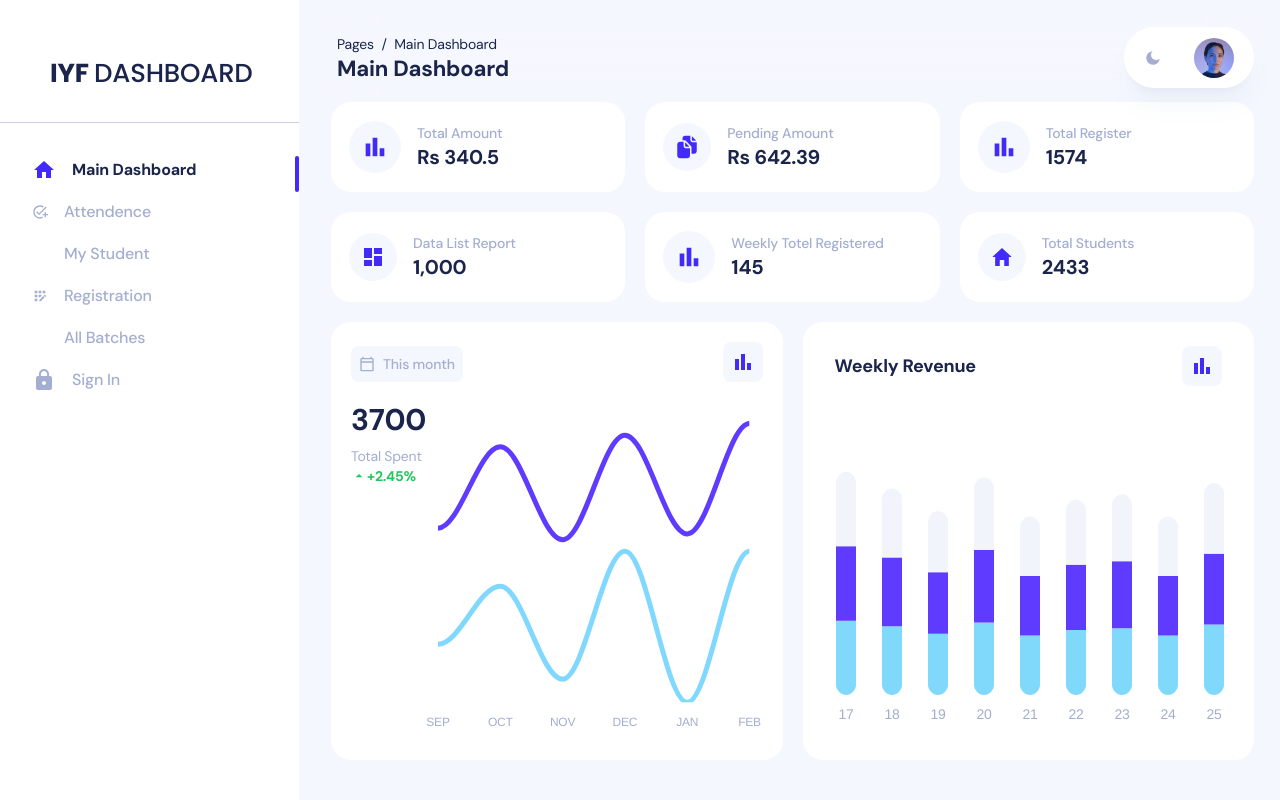
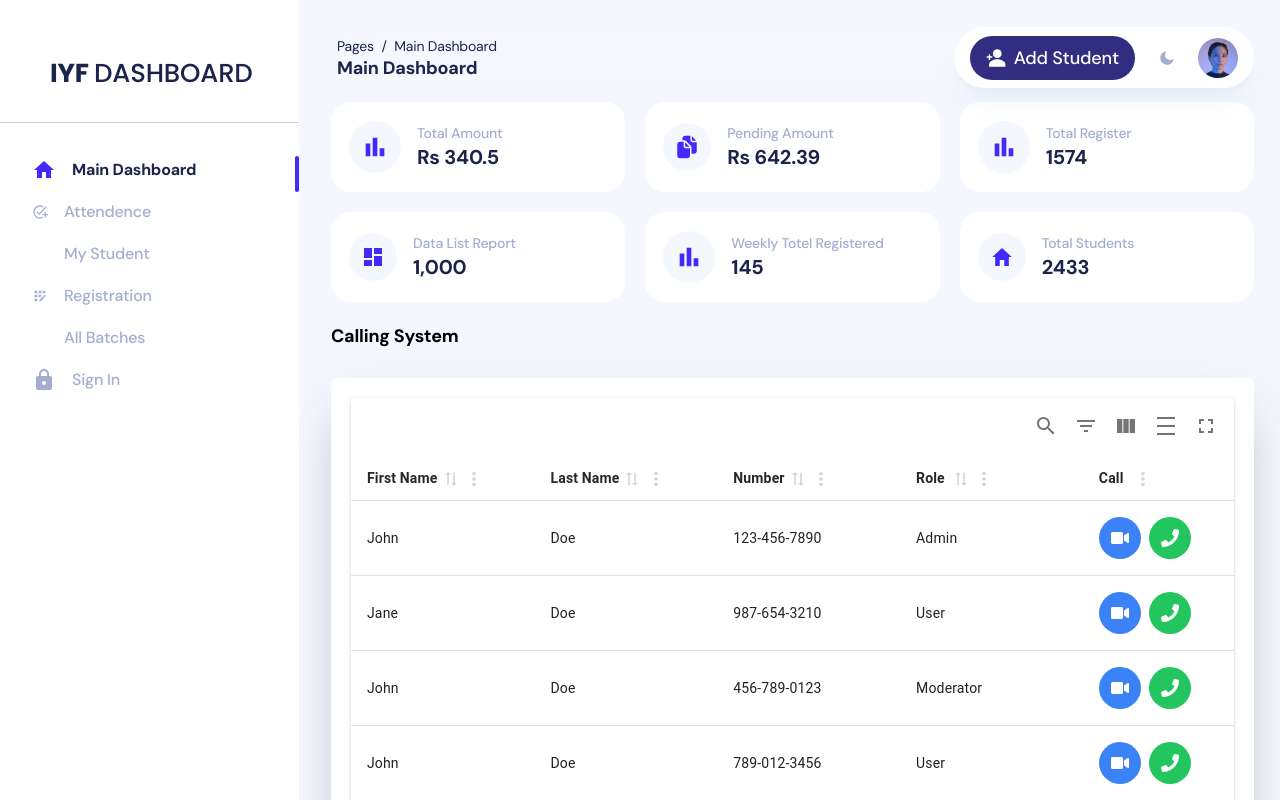
Before and after one commit to liladhar007/iyf-das, a Next.js app: page /admin/default in a window 1280 px wide. Shown: the top 800 px of the page. Built offline with nearby package versions, Linux system fonts and the light colour scheme; some icons are missing; what tailwindcss-rtl would draw is missing.

Commit message:
add calling system/3.45/27

```diff
--- a/src/app/admin/default/page.tsx
+++ b/src/app/admin/default/page.tsx
@@ -1,10 +1,11 @@
 'use client';
-import WeeklyRevenue from 'components/admin/default/WeeklyRevenue';
-import TotalSpent from 'components/admin/default/TotalSpent';
+// import WeeklyRevenue from 'components/admin/default/WeeklyRevenue';
+// import TotalSpent from 'components/admin/default/TotalSpent';
 import { IoMdHome } from 'react-icons/io';
 import { IoDocuments } from 'react-icons/io5';
 import { MdBarChart, MdDashboard } from 'react-icons/md';
 import Widget from 'components/widget/Widget';
+import CallingSystem from 'components/allifycomponet/callingSystem';
 
 const Dashboard = () => {
   return (
@@ -46,9 +47,11 @@ const Dashboard = () => {
 
       {/* Charts */}
 
-      <div className="mt-5 grid grid-cols-1 gap-5 md:grid-cols-2">
-        <TotalSpent />
-        <WeeklyRevenue />
+      <div className="mt-5">
+        {/* <TotalSpent />
+        <WeeklyRevenue /> */}
+        <h2 className="text-lg font-bold mb-3 dark:text-white">Calling System</h2>
+        <CallingSystem/>
       </div>
     </div>
   );
--- a/src/components/allifycomponet/Attendence/index.tsx
+++ b/src/components/allifycomponet/Attendence/index.tsx
@@ -100,14 +100,8 @@ const Attendance = () => {
   return (
     <>
       <ToastContainer />
-      <div className="flex flex-wrap justify-between gap-4 p-4">
-        <button
-          onClick={() => setIsModalOpen(true)}
-          className="flex w-full items-center rounded-full bg-indigo-900 px-6 py-3 text-lg font-medium text-white hover:bg-indigo-800 sm:w-auto"
-        >
-          <IoPersonAddSharp />
-          <span className="pl-2">Add Student</span>
-        </button>
+      <div className="flex flex-wrap justify-end gap-4 p-4">
+
         <button
           onClick={handleSubmit}
           className="flex w-full items-center rounded-full bg-indigo-900 px-6 py-3 text-lg font-medium text-white hover:bg-indigo-800 sm:w-auto"
@@ -155,11 +149,7 @@ const Attendance = () => {
         </>
       )}
 
-      {/* Modal Component */}
-      <FormModal
-        isOpen={isModalOpen}
-        closeModal={() => setIsModalOpen(false)}
-      />
+
     </>
   );
 };
--- /dev/null
+++ b/src/components/allifycomponet/callingSystem/index.tsx
@@ -0,0 +1,113 @@
+// 'use client';
+
+// import { useMemo, useState } from 'react';
+// import { MaterialReactTable, type MRT_ColumnDef } from 'material-react-table';
+
+// type Person = {
+//   id: number;
+//   name: { firstName: string; lastName: string };
+//   address: string;
+//   city: string;
+//   state: string;
+//   attendance?: boolean;
+//   group: string;
+// };
+
+// const initialData: Person[] = [
+//   { id: 1, name: { firstName: 'John', lastName: 'Doe' }, address: '261 Erdman Ford', city: 'East Daphne', state: 'Kentucky', group: 'DYS-1' },
+//   { id: 2, name: { firstName: 'Jane', lastName: 'Doe' }, address: '769 Dominic Grove', city: 'Columbus', state: 'Ohio', group: 'DYS-2' },
+//   { id: 3, name: { firstName: 'John', lastName: 'Doe' }, address: '261 Erdman Ford', city: 'East Daphne', state: 'Kentucky', group: 'DYS-5' },
+//   { id: 4, name: { firstName: 'John', lastName: 'Doe' }, address: '261 Erdman Ford', city: 'East Daphne', state: 'Kentucky', group: 'DYS-4' },
+//   { id: 5, name: { firstName: 'Jane', lastName: 'Doe' }, address: '769 Dominic Grove', city: 'Columbus', state: 'Ohio', group: 'DYS-1' },
+// ];
+
+// const CallingSystem = () => {
+//   const [data] = useState(initialData);
+
+//   const columns = useMemo<MRT_ColumnDef<Person>[]>(
+//     () => [
+//       { accessorKey: 'name.firstName', header: 'First Name', size: 150 },
+//       { accessorKey: 'name.lastName', header: 'Last Name', size: 150 },
+//       { accessorKey: 'address', header: 'Address', size: 200 },
+//       { accessorKey: 'group', header: 'Group', size: 150 },
+//       { accessorKey: 'city', header: 'City', size: 150 },
+//       { accessorKey: 'state', header: 'State', size: 150 },
+//     ],
+//     []
+//   );
+
+//   return (
+//     <div className="bg-white mt-7 p-5 mb-5 rounded-md shadow-2xl">
+//       <MaterialReactTable columns={columns} data={data} enableSorting />
+//     </div>
+//   );
+// };
+
+// export default CallingSystem;
+
+
+
+'use client';
+
+import { useMemo, useState } from 'react';
+import { MaterialReactTable, type MRT_ColumnDef } from 'material-react-table';
+import { FaVideo, FaPhone } from 'react-icons/fa';
+
+type Person = {
+  id: number;
+  name: { firstName: string; lastName: string };
+  number: string;
+  role: string;
+};
+
+const initialData: Person[] = [
+  { id: 1, name: { firstName: 'John', lastName: 'Doe' }, number: '123-456-7890', role: 'Admin' },
+  { id: 2, name: { firstName: 'Jane', lastName: 'Doe' }, number: '987-654-3210', role: 'User' },
+  { id: 3, name: { firstName: 'John', lastName: 'Doe' }, number: '456-789-0123', role: 'Moderator' },
+  { id: 4, name: { firstName: 'John', lastName: 'Doe' }, number: '789-012-3456', role: 'User' },
+  { id: 5, name: { firstName: 'Jane', lastName: 'Doe' }, number: '321-654-0987', role: 'Admin' },
+];
+
+const CallingSystem = () => {
+  const [data] = useState(initialData);
+
+  const handleVideoCall = (person: Person) => {
+    alert(`Starting video call with ${person.name.firstName} ${person.name.lastName}`);
+  };
+
+  const handleVoiceCall = (person: Person) => {
+    alert(`Starting voice call with ${person.name.firstName} ${person.name.lastName}`);
+  };
+
+  const columns = useMemo<MRT_ColumnDef<Person>[]>(
+    () => [
+      { accessorKey: 'name.firstName', header: 'First Name', size: 150 },
+      { accessorKey: 'name.lastName', header: 'Last Name', size: 150 },
+      { accessorKey: 'number', header: 'Number', size: 150 },
+      { accessorKey: 'role', header: 'Role', size: 150 },
+      {
+        header: 'Call',
+        size: 100,
+        Cell: ({ row }) => (
+          <div className="flex gap-2">
+            <button onClick={() => handleVideoCall(row.original)} className="bg-blue-500 hover:bg-blue-700 text-white p-3 rounded-full flex items-center justify-center">
+              <FaVideo size={18} />
+            </button>
+            <button onClick={() => handleVoiceCall(row.original)} className="bg-green-500 hover:bg-green-700 text-white p-3 rounded-full flex items-center justify-center">
+              <FaPhone size={18} />
+            </button>
+          </div>
+        ),
+      },
+    ],
+    []
+  );
+
+  return (
+    <div className="bg-white mt-7 p-5 mb-5 rounded-md shadow-2xl">
+      <MaterialReactTable columns={columns} data={data} enableSorting />
+    </div>
+  );
+};
+
+export default CallingSystem;
--- a/src/components/navbar/index.tsx
+++ b/src/components/navbar/index.tsx
@@ -1,12 +1,16 @@
-import React from 'react';
+import React, { useState } from 'react';
 import Dropdown from 'components/dropdown';
 import { FiAlignJustify } from 'react-icons/fi';
 import NavLink from 'components/link/NavLink';
+
+import { FiSearch } from 'react-icons/fi';
 import { RiMoonFill, RiSunFill } from 'react-icons/ri';
 
 
 import avatar from '/public/img/avatars/avatar4.png';
 import Image from 'next/image';
+import { IoPersonAddSharp } from 'react-icons/io5';
+import FormModal from 'components/allifycomponet/Attendence/FormModal';
 
 const Navbar = (props: {
   onOpenSidenav: () => void;
@@ -14,11 +18,16 @@ const Navbar = (props: {
   secondary?: boolean | string;
   [x: string]: any;
 }) => {
+    const [isModalOpen, setIsModalOpen] = useState(false);
+
   const { onOpenSidenav, brandText, mini, hovered } = props;
   const [darkmode, setDarkmode] = React.useState(
     document.body.classList.contains('dark'),
   );
   return (
+
+    <>
+
     <nav className="sticky top-4 z-40 flex flex-row flex-wrap items-center justify-between rounded-xl bg-white/10 p-2 backdrop-blur-xl dark:bg-[#0b14374d]">
       <div className="ml-[6px]">
         <div className="h-6 w-[224px] pt-1">
@@ -34,14 +43,14 @@ const Navbar = (props: {
           </a>
           <NavLink
             className="text-sm font-normal capitalize text-navy-700 hover:underline dark:text-white dark:hover:text-white"
-            href=""
+            href="#"
           >
             {brandText}
           </NavLink>
         </div>
-        <p className="shrink text-[22px] capitalize text-navy-700 dark:text-white">
+        <p className="shrink text-lg capitalize text-navy-700 dark:text-white">
           <NavLink
-            href=""
+            href="#"
             className="font-bold capitalize hover:text-navy-700 dark:hover:text-white"
           >
             {brandText}
@@ -49,15 +58,24 @@ const Navbar = (props: {
         </p>
       </div>
 
-      <div className="relative mt-[3px] flex h-[61px] w-[90px] flex-grow items-center justify-around gap-2 rounded-full bg-white px-2 py-2 shadow-xl shadow-shadow-500 dark:!bg-navy-800 dark:shadow-none md:w-[200px] md:flex-grow-0 md:gap-1 xl:w-[130px] xl:gap-2">
+
+   <div className="relative mt-[3px] flex h-[61px] w-[355px] flex-grow items-center justify-around gap-2 rounded-full bg-white px-2 py-2 shadow-xl shadow-shadow-500 dark:!bg-navy-800 dark:shadow-none md:w-[365px] md:flex-grow-0 md:gap-1 xl:w-[300px] xl:gap-2">
+        <div className="flex items-center rounded-full text-navy-700 dark:bg-navy-900 dark:text-white ">
+<button
+  onClick={() => setIsModalOpen(true)}
+  className="flex w-full items-center justify-center rounded-full bg-indigo-900 px-4 py-2 text-lg font-medium text-white hover:bg-indigo-800 sm:w-auto"
+>
+  <IoPersonAddSharp className="text-xl" />
+  <span className="pl-2 hidden sm:block">Add Student</span>
+</button>
+        </div>
+
         <span
           className="flex cursor-pointer text-xl text-gray-600 dark:text-white xl:hidden"
           onClick={onOpenSidenav}
         >
           <FiAlignJustify className="h-5 w-5" />
         </span>
-
-
         <div
           className="cursor-pointer text-gray-600"
           onClick={() => {
@@ -76,6 +94,7 @@ const Navbar = (props: {
             <RiMoonFill className="h-4 w-4 text-gray-600 dark:text-white" />
           )}
         </div>
+        {/* Profile & Dropdown */}
         <Dropdown
           button={
             <Image
@@ -86,9 +105,9 @@ const Navbar = (props: {
               alt="Elon Musk"
             />
           }
-          classNames={'py-2 top-8 -left-[300px] w-max'}
+          classNames={'py-2 top-8 -left-[180px] w-max'}
         >
-          <div className="flex h-[400px] w-[330px] flex-col justify-start rounded-[20px] bg-white bg-cover bg-no-repeat shadow-xl shadow-shadow-500 dark:!bg-navy-700 dark:text-white dark:shadow-none">
+          <div className="flex h-48 w-56 flex-col justify-start rounded-[20px] bg-white bg-cover bg-no-repeat shadow-xl shadow-shadow-500 dark:!bg-navy-700 dark:text-white dark:shadow-none">
             <div className="ml-4 mt-3">
               <div className="flex items-center gap-2">
                 <p className="text-sm font-bold text-navy-700 dark:text-white">
@@ -103,9 +122,14 @@ const Navbar = (props: {
                 href=" "
                 className="text-sm text-gray-800 dark:text-white hover:dark:text-white"
               >
-                Profile
+                Profile Settings
               </a>
-
+              <a
+                href=" "
+                className="mt-3 text-sm text-gray-800 dark:text-white hover:dark:text-white"
+              >
+                Newsletter Settings
+              </a>
               <a
                 href=" "
                 className="mt-3 text-sm font-medium text-red-500 hover:text-red-500"
@@ -117,6 +141,13 @@ const Navbar = (props: {
         </Dropdown>
       </div>
     </nav>
+
+       {/* Modal Component */}
+       <FormModal
+        isOpen={isModalOpen}
+        closeModal={() => setIsModalOpen(false)}
+      />
+    </>
   );
 };
 
```
